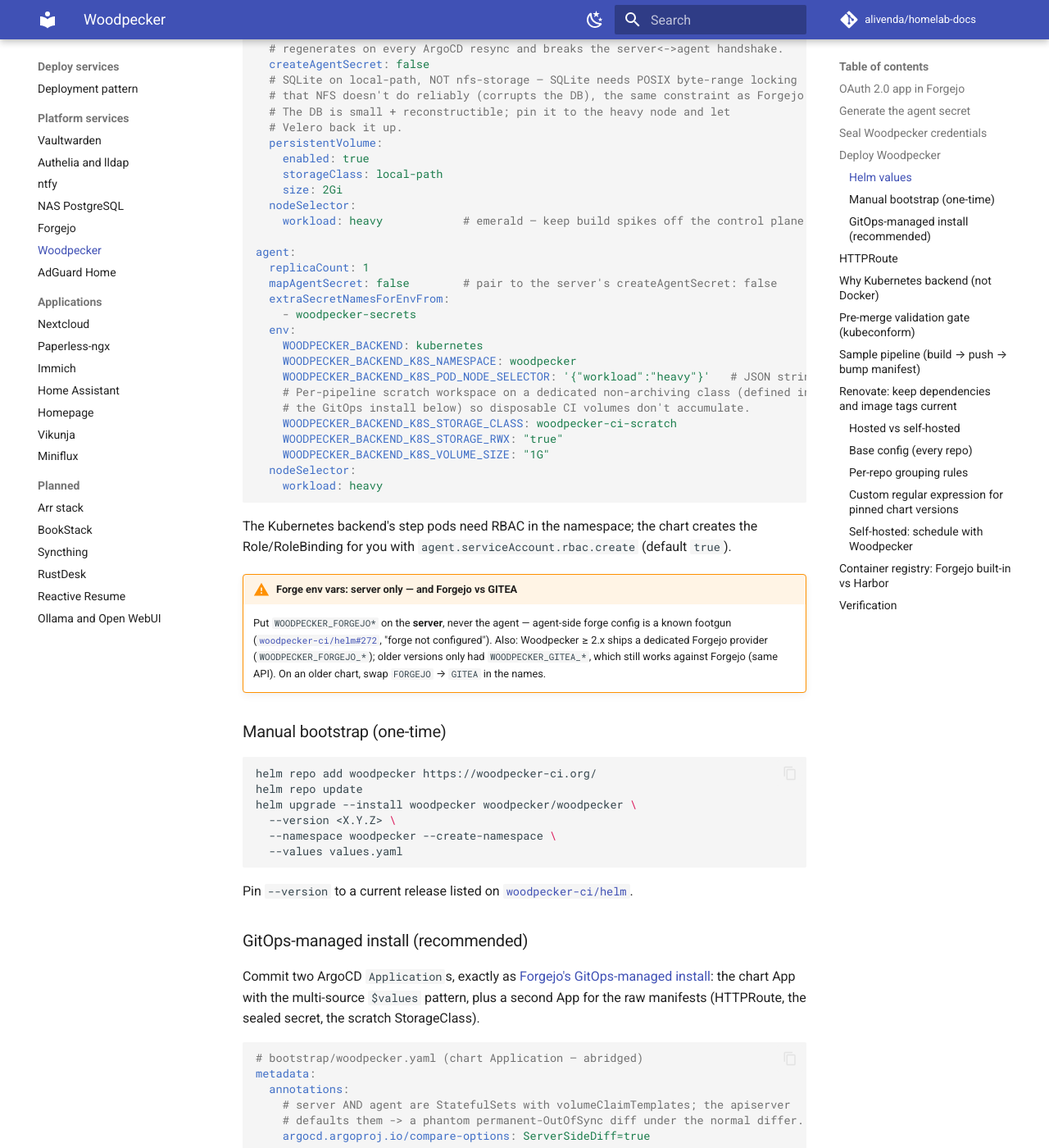
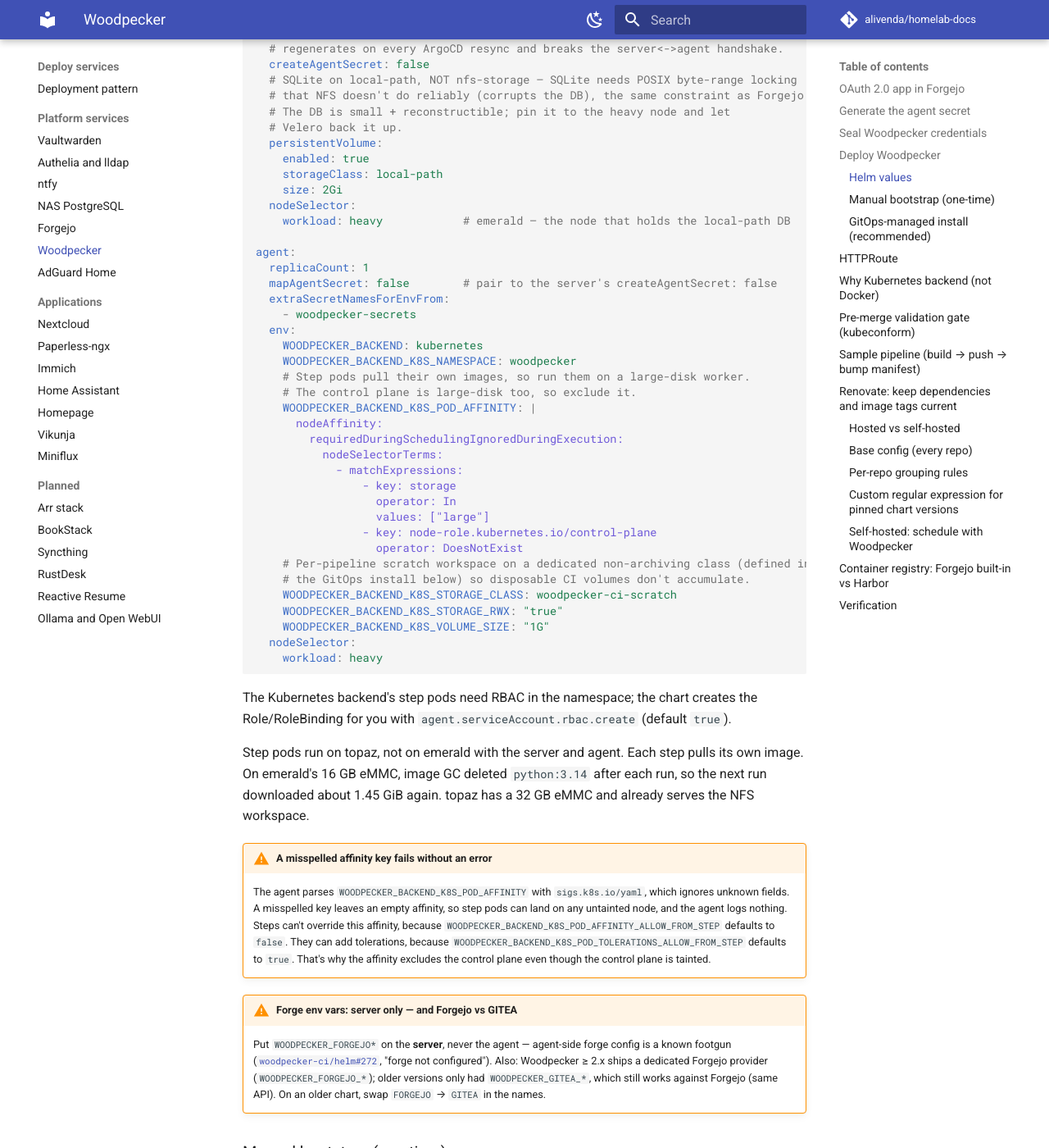
Before and after one commit to alivenda/homelab-docs, an MkDocs documentation site: the page built from docs/deploy/woodpecker.md, in a window 1280 px wide and 1400 px high, scrolled down 2414 px. Shown: the whole window at 82% size. Built offline with MkDocs 1.6.1 and Material for MkDocs 9.7.7, drawn with Linux system fonts in a browser that asks for light colours; comment, search, counter and statistics services are not loaded.

Commit message:
Document Woodpecker step pods running on topaz
homelab-manifests #240 moves step pods off emerald with a storage=large
affinity that excludes the control plane. Update the Helm values example,
the decision record's consequence, and the placement notes, and warn that
a misspelled affinity key fails without an error.

```diff
--- a/docs/deploy/woodpecker.md
+++ b/docs/deploy/woodpecker.md
@@ -105,7 +105,7 @@ server:
     storageClass: local-path
     size: 2Gi
   nodeSelector:
-    workload: heavy            # emerald — keep build spikes off the control plane
+    workload: heavy            # emerald — the node that holds the local-path DB
 
 agent:
   replicaCount: 1
@@ -115,7 +115,18 @@ agent:
   env:
     WOODPECKER_BACKEND: kubernetes
     WOODPECKER_BACKEND_K8S_NAMESPACE: woodpecker
-    WOODPECKER_BACKEND_K8S_POD_NODE_SELECTOR: '{"workload":"heavy"}'   # JSON string
+    # Step pods pull their own images, so run them on a large-disk worker.
+    # The control plane is large-disk too, so exclude it.
+    WOODPECKER_BACKEND_K8S_POD_AFFINITY: |
+      nodeAffinity:
+        requiredDuringSchedulingIgnoredDuringExecution:
+          nodeSelectorTerms:
+            - matchExpressions:
+                - key: storage
+                  operator: In
+                  values: ["large"]
+                - key: node-role.kubernetes.io/control-plane
+                  operator: DoesNotExist
     # Per-pipeline scratch workspace on a dedicated non-archiving class (defined in
     # the GitOps install below) so disposable CI volumes don't accumulate.
     WOODPECKER_BACKEND_K8S_STORAGE_CLASS: woodpecker-ci-scratch
@@ -127,6 +138,20 @@ agent:
 
 The Kubernetes backend's step pods need RBAC in the namespace; the chart creates
 the Role/RoleBinding for you with `agent.serviceAccount.rbac.create` (default `true`).
+
+Step pods run on topaz, not on emerald with the server and agent. Each step pulls
+its own image. On emerald's 16 GB eMMC, image GC deleted `python:3.14` after each
+run, so the next run downloaded about 1.45 GiB again. topaz has a 32 GB eMMC and
+already serves the NFS workspace.
+
+!!! warning "A misspelled affinity key fails without an error"
+    The agent parses `WOODPECKER_BACKEND_K8S_POD_AFFINITY` with `sigs.k8s.io/yaml`,
+    which ignores unknown fields. A misspelled key leaves an empty affinity, so step
+    pods can land on any untainted node, and the agent logs nothing. Steps can't
+    override this affinity, because `WOODPECKER_BACKEND_K8S_POD_AFFINITY_ALLOW_FROM_STEP`
+    defaults to `false`. They can add tolerations, because
+    `WOODPECKER_BACKEND_K8S_POD_TOLERATIONS_ALLOW_FROM_STEP` defaults to `true`. That's
+    why the affinity excludes the control plane even though the control plane is tainted.
 
 !!! warning "Forge env vars: server only — and Forgejo vs GITEA"
     Put `WOODPECKER_FORGEJO*` on the **server**, never the agent — agent-side forge
```
Also changed, not shown: docs/get-started/prerequisites.md (+1 -1 lines), docs/reference/decisions/woodpecker-kubernetes-backend.md (+4 -2 lines), 1 other file.
